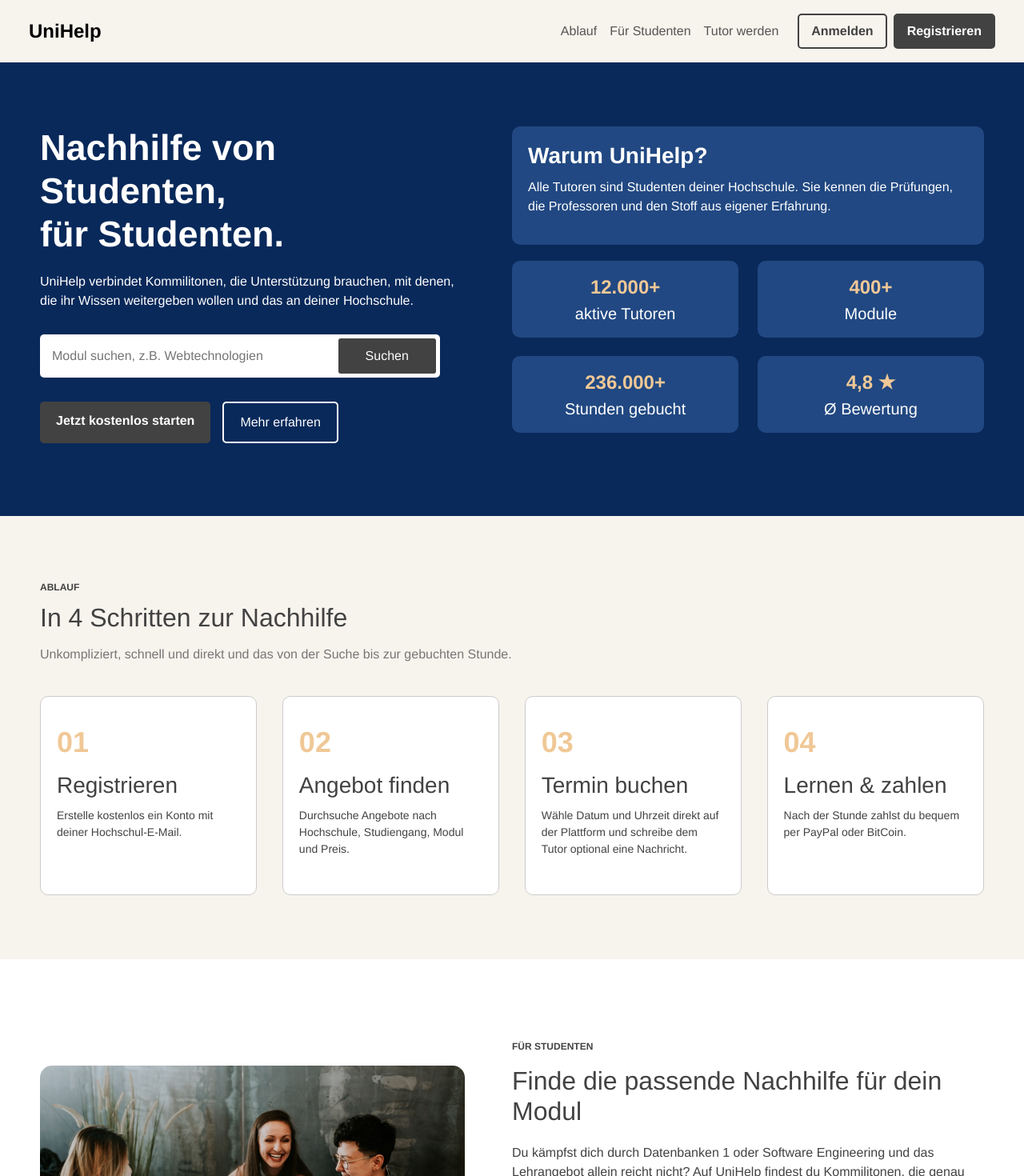
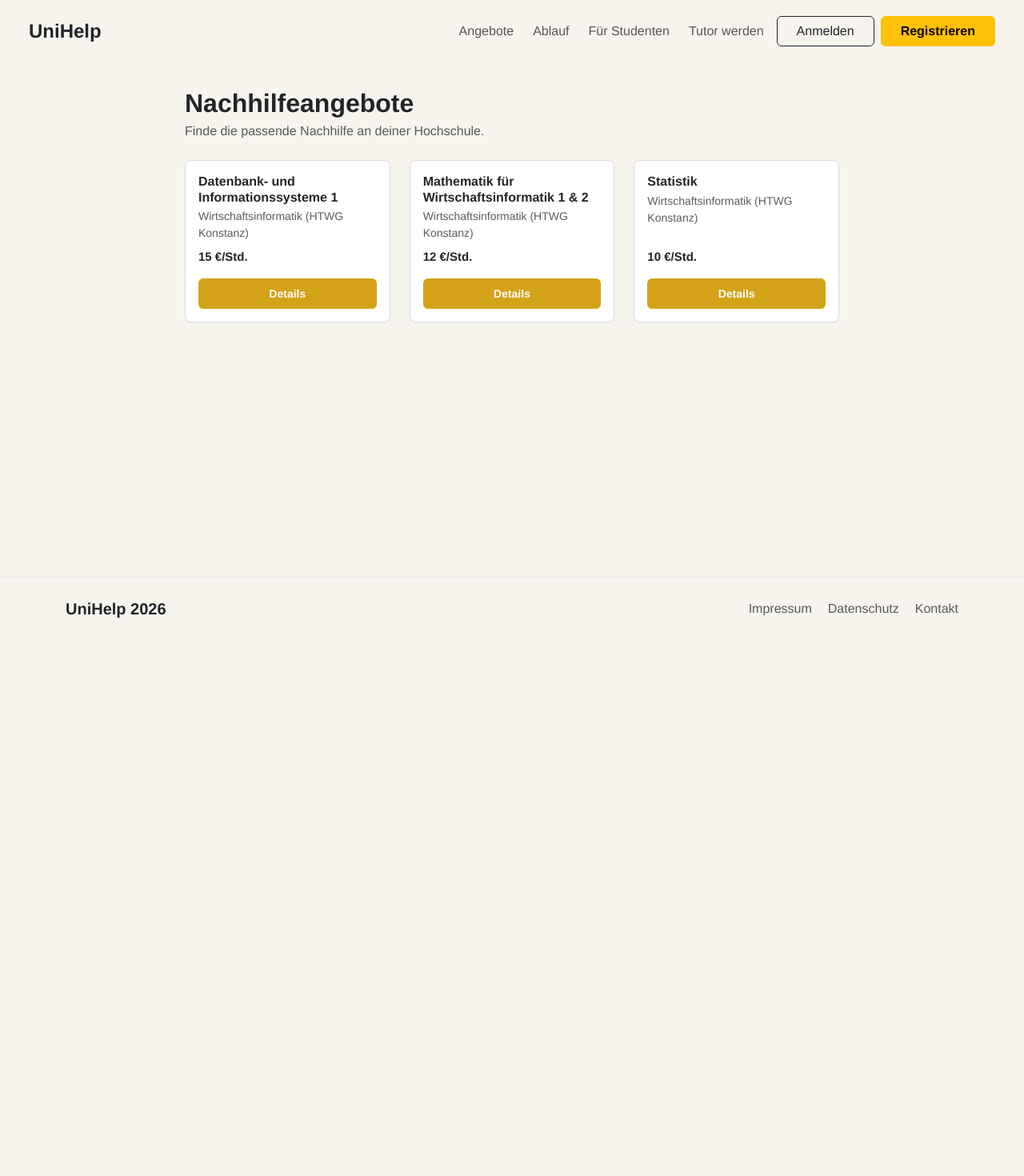
Before and after one commit to htwg-in-schneider/frontend-unihelp, a Vue app: page / in a window 1280 px wide. Shown: the top 1470 px of the page at 80% size. After the commit the page ends 800 px from the top, so only its background shows below. Built offline with nearby package versions, Linux system fonts and the light colour scheme.

Commit message:
Iteration 3: Dynamic course loading from local data

```diff
--- a/src/App.vue
+++ b/src/App.vue
@@ -1,188 +1,166 @@
 <script setup>
+import { ref } from 'vue';
+import { offers } from './data.js';
+
+const isMenuOpen = ref(false);
+const toggleMenu = () => { isMenuOpen.value = !isMenuOpen.value; };
+const closeMenu = () => { isMenuOpen.value = false; };
+
+const activeDescription = ref("");
+
+function getOffers() {
+  return offers;
+}
+
+function showDetails(description) {
+  activeDescription.value = description;
+}
+
+function closeDetails() {
+  activeDescription.value = "";
+}
 </script>
 
 <template>
-  <nav class="navbar navbar-expand-md px-4 py-3">
+  <div class="app-layout is-offer-page" style="background-color: #f7f4ed; min-height: 100vh;">
+
+    <nav class="navbar navbar-expand-md px-4 py-3 global-navbar" style="background-color: #f7f4ed;">
       <div class="container-fluid">
-      <a class="navbar-brand fw-bold fs-4" href="#">UniHelp</a>
+        <a class="navbar-brand fw-bold fs-4 text-dark text-decoration-none" href="#" @click="closeMenu">UniHelp</a>
 
-      <button class="navbar-toggler" type="button" data-bs-toggle="collapse" data-bs-target="#unihelpMenu">
+        <button class="navbar-toggler border-0" type="button" @click="toggleMenu">
           <span class="navbar-toggler-icon"></span>
         </button>
 
-      <div class="collapse navbar-collapse justify-content-end" id="unihelpMenu">
-        <ul class="navbar-nav align-items-center text-center">
-          <li class="nav-item"><a class="nav-link" href="#steps">Ablauf</a></li>
-          <li class="nav-item"><a class="nav-link" href="#for-students">Für Studenten</a></li>
-          <li class="nav-item"><a class="nav-link" href="#for-tutors">Tutor werden</a></li>
-          <li class="nav-item ms-md-3 mt-3 mt-md-0"><button class="nav-login">Anmelden</button></li>
-          <li class="nav-item ms-md-2 mt-2 mt-md-0 mb-2 mb-md-0"><button class="nav-cta">Registrieren</button></li>
+        <div class="collapse navbar-collapse justify-content-end" :class="{ 'show': isMenuOpen }">
+          <ul class="navbar-nav align-items-center text-center mt-3 mt-md-0 gap-2 ms-auto">
+            <li class="nav-item">
+              <a class="nav-link py-2" href="#" @click="closeMenu">Angebote</a>
+            </li>
+            <li class="nav-item">
+              <a class="nav-link py-2" href="/#steps" @click="closeMenu">Ablauf</a>
+            </li>
+            <li class="nav-item">
+              <a class="nav-link py-2" href="/#for-students" @click="closeMenu">Für Studenten</a>
+            </li>
+            <li class="nav-item">
+              <a class="nav-link py-2" href="/#for-tutors" @click="closeMenu">Tutor werden</a>
+            </li>
+            <li class="nav-item mt-3 mt-md-0 px-3 px-md-0">
+              <button class="btn btn-outline-dark w-100 px-4" @click="closeMenu">Anmelden</button>
+            </li>
+            <li class="nav-item mb-2 mb-md-0 px-3 px-md-0">
+              <button class="btn btn-warning w-100 fw-bold px-4" @click="closeMenu">Registrieren</button>
+            </li>
           </ul>
         </div>
       </div>
     </nav>
 
-  <section class="hero">
-    <div class="hero-content">
-      <h1>Nachhilfe von Studenten, <br>für Studenten.</h1>
-      <p class="hero-subheading">UniHelp verbindet Kommilitonen, die Unterstützung brauchen, mit denen, die ihr Wissen
-        weitergeben wollen und das an deiner Hochschule.</p>
+    <main class="main-content profile-view">
+      <div class="container py-4 content-wrapper-desktop">
 
-      <div class="search-bar">
-        <input type="text" placeholder="Modul suchen, z.B. Webtechnologien" />
-        <button class="search-button">Suchen</button>
-      </div>
-
-      <div class="hero-actions">
-        <a href="#" class="button-primary">Jetzt kostenlos starten</a>
-        <a href="#steps" class="button-transparent">Mehr erfahren</a>
+        <div class="search-section mb-4 mt-2 px-1">
+          <div class="text-start mb-4">
+            <h2 class="fw-bold text-dark mb-1">Nachhilfeangebote</h2>
+            <p class="text-muted fs-6 mb-0">Finde die passende Nachhilfe an deiner Hochschule.</p>
           </div>
         </div>
 
-    <div class="hero-right">
-      <div class="hero-info-card">
-        <h3>Warum UniHelp?</h3>
-        <p>Alle Tutoren sind Studenten deiner Hochschule. Sie kennen die Prüfungen, die Professoren und den Stoff aus
-          eigener Erfahrung.</p>
+        <div v-if="activeDescription" class="mb-4 mx-1 p-3 rounded d-flex justify-content-between align-items-center" style="background-color: #fff3cd; border: 1px solid #ffe69c;">
+          <p class="mb-0 text-dark" style="font-size: 15px;"><strong>Beschreibung zum Angebot:</strong><br>{{ activeDescription }}</p>
+          <button @click="closeDetails" class="btn btn-dark btn-sm ms-3">Schließen</button>
         </div>
 
-      <div class="hero-stats">
-        <div class="hero-stat">
-          <div class="hero-stat-number">12.000+</div>
-          <div class="hero-stat-content">aktive Tutoren</div>
+        <div class="row offers-grid px-1">
+          <div v-for="offer in getOffers()" :key="offer.id" class="col-lg-4 col-md-6 mb-3">
+            <div class="card offer-card h-100 text-start">
+              <div class="card-body p-3 d-flex flex-column">
+                <div class="d-flex justify-content-between align-items-start mb-1 flex-grow-1">
+                  <div>
+                    <h5 class="fw-bold mb-0 text-dark" style="font-size: 16px;">{{ offer.module }}</h5>
+                    <p class="text-muted small mt-1 mb-1">{{ offer.course }} ({{ offer.university }})</p>
                   </div>
-        <div class="hero-stat">
-          <div class="hero-stat-number">400+</div>
-          <div class="hero-stat-content">Module</div>
                 </div>
-        <div class="hero-stat">
-          <div class="hero-stat-number">236.000+</div>
-          <div class="hero-stat-content">Stunden gebucht</div>
-        </div>
-        <div class="hero-stat">
-          <div class="hero-stat-number">4,8 ★</div>
-          <div class="hero-stat-content">Ø Bewertung</div>
+
+                <div>
+                  <p class="mb-3 fw-bold text-dark" style="font-size: 15px;">{{ offer.price }} €/Std.</p>
+                  <div class="mt-auto d-flex flex-column gap-2">
+                    <button @click="showDetails(offer.description)" class="btn-yellow-solid w-100">Details</button>
                   </div>
                 </div>
               </div>
-  </section>
-
-  <section id="steps" class="section">
-    <p class="section-label">Ablauf</p>
-    <h2 class="section-title">In 4 Schritten zur Nachhilfe</h2>
-    <p class="section-subtitle">Unkompliziert, schnell und direkt und das von der Suche bis zur gebuchten Stunde.</p>
-
-    <div class="steps">
-      <div class="step">
-        <div class="step-number">01</div>
-        <h3>Registrieren</h3>
-        <p>Erstelle kostenlos ein Konto mit deiner Hochschul-E-Mail.</p>
             </div>
-      <div class="step">
-        <div class="step-number">02</div>
-        <h3>Angebot finden</h3>
-        <p>Durchsuche Angebote nach Hochschule, Studiengang, Modul und Preis.</p>
-      </div>
-      <div class="step">
-        <div class="step-number">03</div>
-        <h3>Termin buchen</h3>
-        <p>Wähle Datum und Uhrzeit direkt auf der Plattform und schreibe dem Tutor optional eine Nachricht.</p>
-      </div>
-      <div class="step">
-        <div class="step-number">04</div>
-        <h3>Lernen & zahlen</h3>
-        <p>Nach der Stunde zahlst du bequem per PayPal oder BitCoin.</p>
-      </div>
-    </div>
-  </section>
-
-  <section id="for-students" class="img-text">
-    <img src="./assets/for-students.jpg" alt="Studenten lernen und lachen" />
-    <div class="img-text-content">
-      <p class="section-label">Für Studenten</p>
-      <h2>Finde die passende Nachhilfe für dein Modul</h2>
-      <p>Du kämpfst dich durch Datenbanken 1 oder Software Engineering und das Lehrangebot allein reicht nicht? Auf
-        UniHelp findest du Kommilitonen, die genau das Fach kennen, in dem du Unterstützung brauchst.</p>
-      <ul class="checklist">
-        <li>Nach Studiengang, Modul, Preis und Sprache filtern</li>
-        <li>Bewertungen anderer Studenten lesen</li>
-        <li>Termin und Nachricht direkt an den Tutor</li>
-        <li>Sicher und einfach bezahlen</li>
-      </ul>
-      <a href="#" class="button-register-transparent">Jetzt Nachhilfe finden</a>
-    </div>
-  </section>
-
-  <section id="for-tutors" class="img-text reverse alt-background">
-    <img src="./assets/for-tutors.jpg" alt="Student erklärt anderem Studenten etwas im Code" />
-    <div class="img-text-content">
-      <p class="section-label">Tutor werden</p>
-      <h2>Gib dein Wissen weiter und verdiene dabei Geld</h2>
-      <p>Du bist fit in deinem Fach und möchtest anderen Studenten helfen? Als Tutor auf UniHelp erstellst du eigene
-        Angebote, legst deinen Preis fest und bestimmst selbst, wann du verfügbar bist.</p>
-      <ul class="checklist">
-        <li>Eigenes Angebot in wenigen Minuten erstellen</li>
-        <li>Zeiten und Preis selbst festlegen</li>
-        <li>Nebeneinkommen durch Hilfe verdienen</li>
-        <li>Bewertungen sammeln und Profil aufbauen</li>
-      </ul>
-      <a href="#" class="button-register-transparent">Als Tutor starten</a>
-    </div>
-  </section>
-
-  <section class="famous-tutors">
-    <p class="section-label">Bekannte Tutoren</p>
-    <h2 class="section-title">Diese Tutoren unterstützen Studenten</h2>
-
-    <div class="tutors-grid">
-      <div class="tutor-card">
-        <img src="./assets/natascha-l-tutor.jpg" alt="Natascha" />
-        <div class="tutor-card-body">
-          <p class="subject">Datenbank- und Informationssysteme 1</p>
-          <h4>Natascha L.</h4>
-          <p class="rating">★★★★★ (62 Bew.)</p>
-          <p class="price-tag">ab 15 €/Std.</p>
           </div>
         </div>
 
-      <div class="tutor-card">
-        <img src="./assets/markus-f-tutor.jpg" alt="Markus" />
-        <div class="tutor-card-body">
-          <p class="subject">Mathematik für Wirtschaftsinformatik 1 & 2</p>
-          <h4>Markus F.</h4>
-          <p class="rating">★★★★★ (50 Bew.)</p>
-          <p class="price-tag">ab 12 €/Std.</p>
+      </div>
+    </main>
+
+    <footer class="site-footer border-top py-4 mt-auto" style="background-color: #f7f4ed;">
+      <div class="container d-flex flex-column flex-md-row justify-content-between align-items-center">
+        <div class="fw-bold fs-5 mb-2 mb-md-0 text-dark">UniHelp 2026</div>
+
+        <div class="text-dark">
+          <a href="#" class="text-decoration-none text-dark opacity-75">Impressum</a>
+          <a href="#" class="text-decoration-none text-dark opacity-75">Datenschutz</a>
+          <a href="#" class="text-decoration-none text-dark opacity-75">Kontakt</a>
         </div>
       </div>
+    </footer>
 
-      <div class="tutor-card">
-        <img src="./assets/lena-k-tutor.jpg" alt="Lena" />
-        <div class="tutor-card-body">
-          <p class="subject">BWL & Statistik</p>
-          <h4>Lena K.</h4>
-          <p class="rating">★★★★☆ (29 Bew.)</p>
-          <p class="price-tag">ab 10 €/Std.</p>
   </div>
-      </div>
-    </div>
-  </section>
-
-  <section class="cta-section">
-    <h2>Bereit loszulegen?</h2>
-    <p>Registriere dich kostenlos und finde noch heute die passende Nachhilfe oder werde selbst Tutor.</p>
-    <br>
-    <a href="#" class="button-register-white">Kostenlos registrieren</a>
-  </section>
-
-  <footer>
-    <div class="footer-logo">UniHelp 2026</div>
-    <div>
-      <a href="#">Impressum</a>
-      <a href="#">Datenschutz</a>
-      <a href="#">Kontakt</a>
-    </div>
-  </footer>
 </template>
 
 <style scoped>
+.app-layout {
+  display: flex;
+  flex-direction: column;
+  flex: 1;
+}
+
+.main-content {
+  flex: 1;
+  padding-bottom: 0;
+}
+
+.content-wrapper-desktop {
+  max-width: 850px;
+  margin: 0 auto;
+}
+
+.offer-card {
+  border: 1px solid #dcdcdc;
+  border-radius: 8px;
+  background-color: #fff;
+  transition: transform 0.2s, opacity 0.2s;
+  box-shadow: 0 1px 2px rgba(0, 0, 0, 0.03);
+}
+
+.btn-yellow-solid {
+  height: 38px;
+  display: flex;
+  align-items: center;
+  justify-content: center;
+  border: none;
+  border-radius: 6px;
+  font-weight: 700;
+  font-size: 14px;
+  color: white;
+  background-color: #d4a218;
+  transition: opacity 0.2s;
+}
+
+.btn-yellow-solid:hover {
+  opacity: 0.7;
+}
+
+@media (max-width: 767px) {
+  .navbar-collapse {
+    background-color: #f7f4ed;
+    border-top: 1px solid #e0dcd5;
+    padding-top: 15px;
+    padding-bottom: 15px;
+  }
+}
 </style>
--- /dev/null
+++ b/src/data.js
@@ -0,0 +1,35 @@
+export const offers = [
+  {
+    id: 1,
+    university: "HTWG Konstanz",
+    course: "Wirtschaftsinformatik",
+    module: "Datenbank- und Informationssysteme 1",
+    price: 15,
+    description: "Ich helfe dir gerne bei SQL und Datenbankentwürfen. :)",
+    availableTimes: "Sa, So 10:00 - 12:00",
+    format: "Online & Präsenz",
+    language: "Deutsch"
+  },
+  {
+    id: 2,
+    university: "HTWG Konstanz",
+    course: "Wirtschaftsinformatik",
+    module: "Mathematik für Wirtschaftsinformatik 1 & 2",
+    price: 12,
+    description: "Mathe ist gar nicht so schwer, wir werden alle Altklausuren durchrechnen.",
+    availableTimes: "Mo, Mi 18:00 - 20:00",
+    format: "Präsenz & Online",
+    language: "Deutsch"
+  },
+  {
+    id: 3,
+    university: "HTWG Konstanz",
+    course: "Wirtschaftsinformatik",
+    module: "Statistik",
+    price: 10,
+    description: "Glaube nie einer Statistik, die du nicht selbst gefälscht hast. Ich zeige dir, wie du die Klausur bestehst.",
+    availableTimes: "Fr 14:00 - 18:00",
+    format: "Präsenz",
+    language: "Deutsch"
+  }
+];
```
Lines whose indentation alone changed are shown as unchanged.
